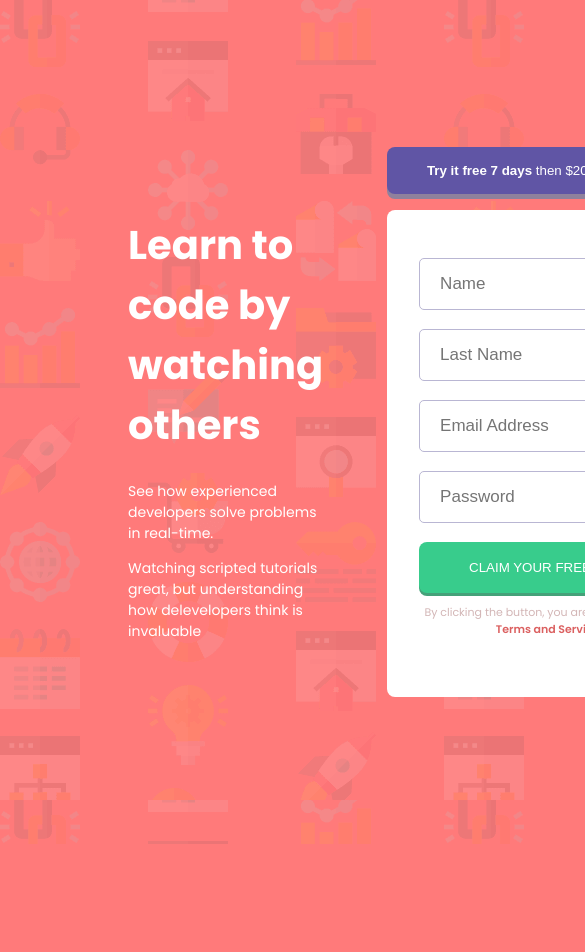
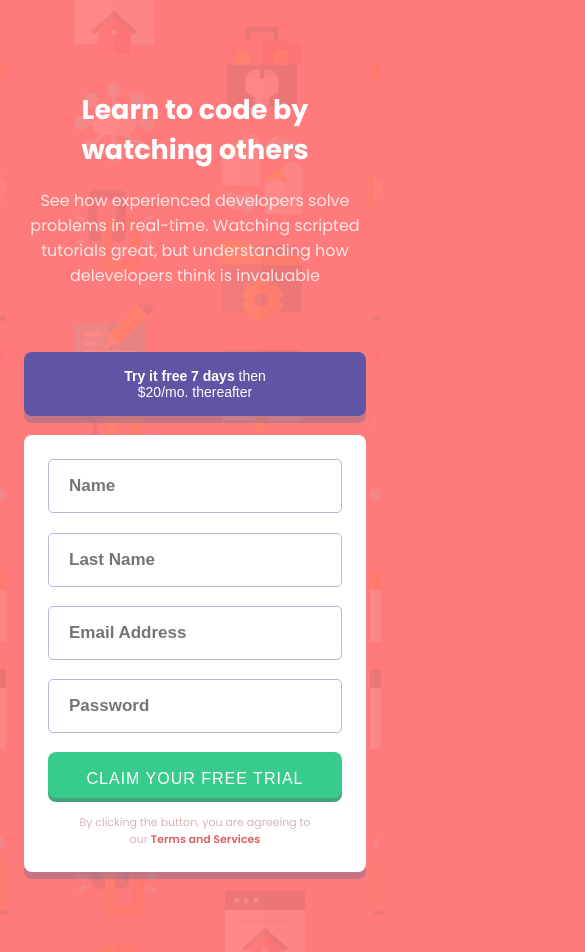
Before and after one commit to gnbarzol/sign-up, a plain HTML site: page index.html in a window 390 px wide. Shown: the top 952 px of the page, 585 px wide, since content can reach past the window. Before the commit the page ends 844 px from the top, so only its background shows below. Drawn offline with Linux system fonts and the light colour scheme.

Commit message:
Mobile version

```diff
--- a/index.html
+++ b/index.html
@@ -17,27 +17,23 @@
 <body>
   <div class="content">
     <div class="content_left">
-      <h1>Learn to code by watching others</h1>
-      <div>
-        <p>See how experienced developers solve problems in real-time.</p>
-        <p>Watching scripted tutorials great, but understanding how delevelopers think is invaluable</p>
-      </div>
+      <h1 class="content_left_title">Learn to code by watching others</h1>
+      <p class="content_left_text">See how experienced developers solve problems in real-time.
+        Watching scripted tutorials great, but understanding how delevelopers think is invaluable</p>
     </div>
 
     <div class="content_right">
       <button><strong>Try it free 7 days</strong> then $20/mo. thereafter</button>
-      <div>
       <form>
         <input placeholder="Name" type="text" required />
         <input placeholder="Last Name" type="text" required />
         <input placeholder="Email Address" type="email" required />
-          <input placeholder="Password" type="password" required />
+        <input placeholder="Password" type="password" required minlength="5"/>
         <button>CLAIM YOUR FREE TRIAL</button>
         <p>By clicking the button, you are agreeing to our <a href="#">Terms and Services</a></p>
       </form>
     </div>
   </div>
-  </div>
 </body>
 
 </html>
--- a/styles.css
+++ b/styles.css
@@ -1,5 +1,5 @@
 body {
-    background-image: url(./images/bg-intro-desktop.png);
+    background-image: url(./images/bg-intro-mobile.png);
     background-color: hsl(0, 100%, 74%);
     font-size: 16px;
     font-family: 'Poppins', sans-serif;
@@ -7,46 +7,49 @@ body {
     height: 100vh;
 }
 
-h1 {
-    font-size: 40px;
-}
-
 .content {
     display: flex;
+    flex-wrap: wrap;
     justify-content: space-around;
     align-items: center;
     height: 100%;
-    margin: 0 3rem;
+    margin: 1.5rem;
 }
 
 .content_left {
     flex: 1;
-    margin: 0 1rem 0 5rem;
     color: white;
+    text-align: center;
+    margin: 3rem auto;
 }
 
-.content_left > div {
-    font-size: 14px;
+.content_left_title {
+    font-size: 27px;
+}
+
+.content_left_text {
+    opacity: 0.8;
 }
 
 .content_right {
     flex: 1;
-    margin: 0 1rem;
     text-align: center;
-    padding: 0 2rem;
+
 }
 
 .content_right > button {
     width: 100%;
     background-color: hsl(248, 32%, 49%);
-    padding: 16px 0;
+    padding: 1rem 5rem;
     border-radius: 8px;
     color: white;
-    cursor: pointer;
-    margin-bottom: 1rem;
+    margin-bottom: 1.2rem;
     border: none;
     outline: none;
-    box-shadow: 0px 5px hsl(270, 12%, 56%);
+    box-shadow: 0px 7px rgba(116, 111, 151, 0.4);
+    font-size: 14px;
+    min-width: 300px;
+    cursor: pointer;
 }
 
 form {
@@ -55,35 +58,50 @@ form {
     flex-direction: column;
     justify-content: space-around;
     background-color: white;
-    padding: 20px;
     box-sizing: border-box;
     border-radius: 8px;
-    padding: 3rem 2rem;
+    padding: 1.5rem;
+    margin-bottom: 5rem;
+    box-shadow: 0px 7px rgba(116, 111, 151, 0.4);
 }
 
 form input {
-    padding: 15px 20px;
+    padding: 16px 20px;
     border-radius: 5px;
-    border: 1px solid hsl(246, 25%, 77%);
+    border: 1px solid rgb(185, 182, 211);
     margin-bottom: 1.2rem;
     font-size: 17px;
+    font-weight: 550;
+    outline: none;
+}
+
+input:focus:valid{
+    border: 1px solid hsl(248, 32%, 49%) ;
+}
+
+input:focus:invalid {
+    border: 1px solid red;
 }
 
 form > button {
     width: 100%;
     background-color: hsl(154, 59%, 51%);
-    padding: 18px 0;
+    padding: 18px 0 10px 0;
     border-radius: 8px;
     color: white;
     cursor: pointer;
     border: none;
     outline: none;
-    box-shadow: 0px 3px hsl(154, 40%, 45%);
+    box-shadow: 0px 4px hsl(154, 40%, 45%);
+    font-size: 16px;
+    letter-spacing: 1px;
 }
 
 form > p {
     font-size: 11px;
     color: hsl(0, 25%, 77%);
+    padding: 1rem 1.5rem 0;
+    margin: 0;
 }
 
 form p a {
@@ -91,3 +109,32 @@ form p a {
     font-weight: 600;
     text-decoration: none;
 }
+
+@media only screen and (min-width: 600px){
+    body {
+        background-image: url(./images/bg-intro-desktop.png);
+    }
+    .content_left {
+        margin: 3rem 4rem;
+        text-align: start;
+    }
+
+    .content_right {
+        max-width: 500px;
+        margin: 0 auto;
+    }
+
+    form {
+        padding: 2.5rem;
+        margin-bottom: 0;
+    }
+
+    .content {
+        margin: auto 4rem;
+    }
+
+    .content_left_title {
+        font-size: 40px;
+    }
+
+}
```
Lines whose indentation alone changed are shown as unchanged.
